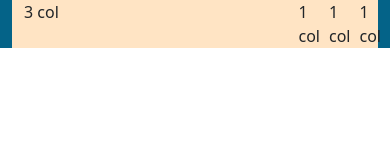
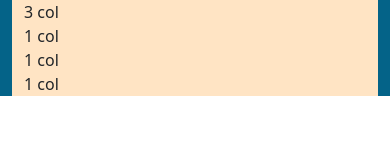
Before and after one commit to mouhcine15/html-css-bootstrap-freelancer, a plain HTML site: page index.html in a window 390 px wide. Drawn offline with nearby package versions, Linux system fonts and the light colour scheme.

Commit message:
header breakpoints

```diff
--- a/css/style.css
+++ b/css/style.css
@@ -3,6 +3,8 @@
     padding: 0;
     box-sizing: border-box;
 }
+
+/* STILE HEADER  */
 .container-fluid {
     background-color: rgb(4, 99, 136);
 }
--- a/index.html
+++ b/index.html
@@ -13,10 +13,10 @@
         <div class="container-fluid">
             <div class="container-lg">
                 <div class="row">
-                    <div class="col-3">3 col</div>
-                    <div class="col-1 offset-6">1 col</div>
-                    <div class="col-1">1 col</div>
-                    <div class="col-1">1 col</div>
+                    <div class="col-lg-3 col-md-3 col-sm-3">3 col</div>
+                    <div class="col-lg-1 offset-lg-6 col-md-1 offset-md-6 col-sm-1 offset-sm-6">1 col</div>
+                    <div class="col-lg-1 col-md-1 col-sm-1">1 col</div>
+                    <div class="col-lg-1 col-md-1 col-sm-1">1 col</div>
                 </div>
             </div>
         </div>
```
